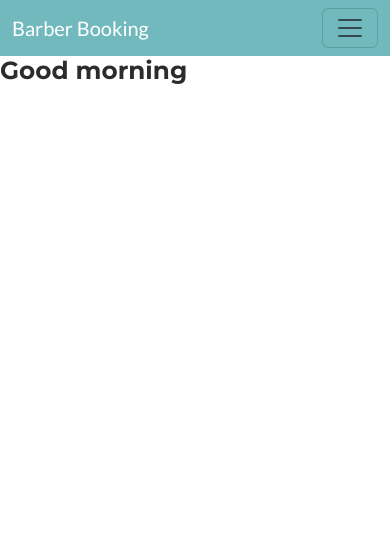
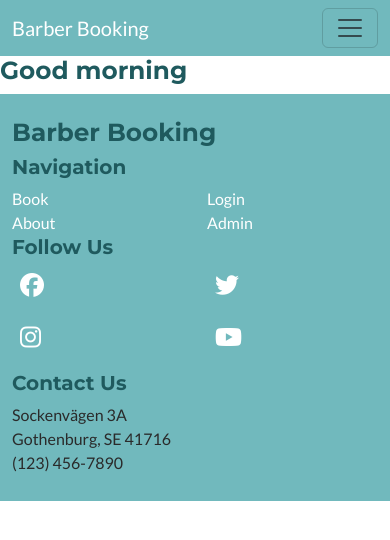
Before and after one commit to ZakariyeNor/FadeFinder, a Django app: page /home/ in a window 390 px wide. Shown: the top 540 px of the page. Run offline with Django 5.2, Linux system fonts and the light colour scheme; some libraries are stand-ins or nearby versions.

Commit message:
Add footer and make it responsive

```diff
--- a/static/css/style.css
+++ b/static/css/style.css
@@ -4,7 +4,7 @@
 /* Color Classes */
 /* Primary Color: #2c2c2c (Headers, Navigation, and Primary UI Elements) */
 .primary-color {
-    color: #2c2c2c;
+    color: #1f5a5e;
 }
 
 .primary-bg {
@@ -13,7 +13,7 @@
 
 /* Secondary Color: #ffffff (Background and Text Containers) */
 .secondary-color {
-    color: #ffffff;
+    color: #333333;
 }
 
 .secondary-bg {
@@ -22,25 +22,25 @@
 
 /* Action Color: #ffd700 (Book Now and Appointment Buttons) */
 .action-color {
-    color: #ffd700;
+    color: #ffc107;
 }
 
 .action-bg {
-    background-color: #ffd700;
+    background-color: #ffc107;
 }
 
 /* Accent Color: #f5f5f5 (Secondary Buttons like Cancel) */
 .accent-color {
-    color: #f5f5f5;
+    color: #e8f6f7;
 }
 
 .accent-bg {
-    background-color: #f5f5f5;
+    background-color: #e8f6f7;
 }
 
 /* Text and Icons: Black (#000000) */
 .text-color {
-    color: #000000;
+    color: #2a2a2a;
 }
 
 .text-color-sec {
@@ -51,22 +51,40 @@
 h1, h2, h3, h4, h5, h6 {
     font-family: 'Montserrat', sans-serif;
     font-weight: 700; /* Bold */
-    color: #2c2c2c; /* Dark Gray */
+    color: #1f5a5e; /* Dark Gray */
 }
 
 /* Body Text: Lato Regular, Black (#000000) - Body Text and Regular Fonts */
 body, p, span, a {
     font-family: 'Lato', sans-serif;
     font-weight: 400; /* Regular */
-    color: #000000; /* Black */
+    color: #2a2a2a; /* Black */
+}
+
+body {
+    height: 100%;
+    display: flex;
+    flex-direction: column;
+    min-height: 100%;
+}
+
+.secti {
+    flex: 1;
+  }
+
+  /* Footer always at the bottom */
+footer {
+    background-color: #71b9bd;
+    color: white;
+    padding: 10px 0;
 }
 
 /* Call-to-Action Buttons: Poppins Semi-Bold, Gold (#ffd700) on Dark Gray (#2c2c2c) */
 .cta-button {
     font-family: 'Poppins', sans-serif;
     font-weight: 600; /* Semi-Bold */
-    color: #ffd700; /* Gold */
-    background-color: #2c2c2c; /* Dark Gray */
+    color: #ffc107; /* Muted gold */
+    background-color: #71b9bd; /* Teal */
     padding: 10px 20px;
     border: none;
     border-radius: 5px;
@@ -77,10 +95,62 @@ body, p, span, a {
 .secondary-button {
     font-family: 'Roboto', sans-serif;
     font-weight: 400; /* Regular */
-    color: #f5f5f5; /* Light Gray */
+    color: #e8f6f7; /* Light teal */
     background-color: #ffffff; /* White */
     padding: 10px 20px;
-    border: 1px solid #f5f5f5;
+    border: 1px solid #e8f6f7; /* Light teal border */
     border-radius: 5px;
     cursor: pointer;
+
 }
+/* Footer */
+/* General Anchor Styles */
+.footer-link {
+    color: #ffffff; /* White text */
+    list-style-type: none;
+    text-decoration: none;
+    transition: all 0.3s ease-in-out;
+}
+
+#list-links li {
+    list-style-type: none;
+}
+
+.footer-link:hover {
+    font-weight: 500; /* Semi-bold on hover */
+    color: #ffc107; /* Muted gold */
+    transform: scale(1.05); /* Slight growth */
+}
+
+/* General Social Link Styles */
+.social-link {
+    color: #ffffff; /* White icon color */
+    font-size: 1.5rem; /* Base size of icons */
+    transition: all 0.3s ease-in-out;
+}
+
+/* Facebook Icon */
+.social-link.facebook:hover {
+    color: #3b5998;
+    font-weight: 600;
+    transform: scale(1.2);
+}
+
+.social-link.twitter:hover {
+    color: #0d95e8;
+    font-weight: 600;
+    transform: scale(1.2);
+}
+
+.social-link.instagram:hover {
+    color: #d62957;
+    font-weight: 600;
+    transform: scale(1.2);
+}
+
+
+.social-link.youtube:hover {
+    color: #cc0000;
+    font-weight: 600;
+    transform: scale(1.2);
+}
--- a/templates/base.html
+++ b/templates/base.html
@@ -18,6 +18,7 @@
     <title>{% block title %}Page title{% endblock %}</title>
 </head>
 <body>
+    <!-- header -->
     <header>
         <nav class="navbar navbar-expand-lg primary-bg">
             <div class="container-fluid">
@@ -61,6 +62,82 @@
 
     {% endblock %}
 
+    <footer class="container-fluid primary-bg text-color-sec pt-4">
+        <div class="row">
+            <!-- Logo Section -->
+            <div class="col-12 col-md-3">
+                <h2>Barber Booking</h2>
+            </div>
+            <!-- Links Section -->
+            <div class="col-12 col-md-3" id="list-links">
+                <h5>Navigation</h5>
+                <div class="row">
+                    <div class="col-6">
+                        <li><a href="#" class="text-color-sec footer-link">Book</a></li>
+                    </div>
+                    <div class="col-6">
+                        <li><a href="#" class="text-color-sec footer-link">Login</a></li>
+                    </div>
+                </div>
+                <div class="row">
+                    <div class="col-6">
+                        <li><a href="#" class="text-color-sec footer-link">About</a></li>
+                    </div>
+                    <div class="col-6">
+                        <li><a href="#" class="text-color-sec footer-link">Admin</a></li>
+                    </div>
+                </div>
+            </div>
+            <!-- Social Media Section -->
+            <div class="col-12 col-md-3">
+                <h5>Follow Us</h5>
+                <div class="row">
+                    <div class="col-6">
+                        <ul class="list-unstyled d-flex">
+                            <li class="px-2">
+                                <a href="https://facebook.com" target="_blank" class="text-color-sec social-link facebook">
+                                    <i class="fab fa-facebook"></i>
+                                </a>
+                            </li>
+                        </ul>
+                    </div>
+                    <div class="col-6">
+                        <ul class="list-unstyled d-flex">
+                            <li class="px-2">
+                                <a href="https://twitter.com" target="_blank" class="text-color-sec social-link twitter">
+                                    <i class="fab fa-twitter"></i>
+                                </a>
+                            </li>
+                        </ul>
+                    </div>
+                    <div class="col-6">
+                        <ul class="list-unstyled d-flex">
+                            <li class="px-2">
+                                <a href="https://instagram.com" target="_blank" class="text-color-sec social-link instagram">
+                                    <i class="fab fa-instagram"></i>
+                                </a>
+                            </li>
+                        </ul>
+                    </div>
+                    <div class="col-6">
+                        <ul class="list-unstyled d-flex">
+                            <li class="px-2">
+                                <a href="https://www.youtube.com/" target="_blank" class="text-color-sec social-link youtube">
+                                    <i class="fab fa-youtube"></i>
+                                </a>
+                            </li>
+                        </ul>
+                    </div>
+                </div>
+            </div>
+            <!-- Extra Section (Optional) -->
+            <div class="col-12 col-md-3">
+                <h5>Contact Us</h5>
+                <p>Sockenvägen 3A<br>Gothenburg, SE 41716<br>(123) 456-7890</p>
+            </div>
+        </div>
+    </footer>
+
     <!-- Font Awesome -->
     <script src="https://kit.fontawesome.com/44dbf25b5c.js" crossorigin="anonymous"></script>
 
```
